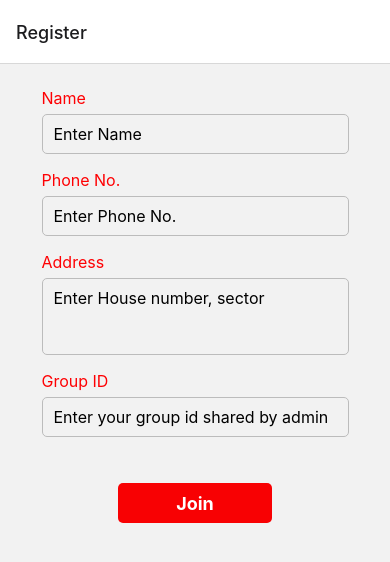
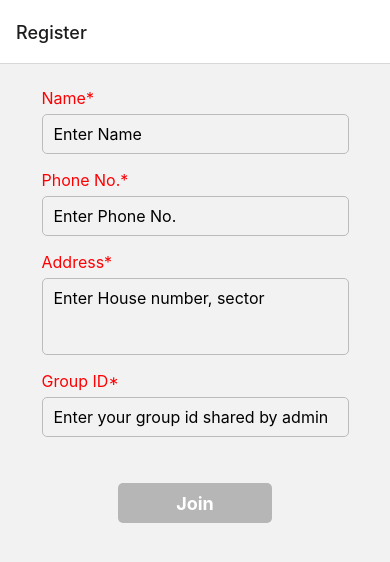
Before and after one commit to devinnow8/community_alert, a React Native app: screen /Login in a window 390 px wide. Shown: the top 562 px of the page. Built offline with nearby package versions, Linux system fonts and the light colour scheme.

Commit message:
Color Change Fixes

```diff
--- a/src/Screen/CommunityLogin.js
+++ b/src/Screen/CommunityLogin.js
@@ -65,7 +65,7 @@ const CommunityLogin = props => {
   return (
     <SafeAreaView style={styles.container}>
       <View style={styles.detail}>
-        <Text style={styles.text}>Name</Text>
+        <Text style={styles.text}>Name*</Text>
         <TextInput
           placeholder="Enter Name"
           value={detail.name}
@@ -75,7 +75,7 @@ const CommunityLogin = props => {
           style={styles.textInput}
         />
 
-        <Text style={styles.text}>Phone No.</Text>
+        <Text style={styles.text}>Phone No.*</Text>
 
         <TextInput
           maxLength={10}
@@ -88,7 +88,7 @@ const CommunityLogin = props => {
           style={styles.textInput}
         />
 
-        <Text style={styles.text}>Address</Text>
+        <Text style={styles.text}>Address*</Text>
 
         <TextInput
           placeholder="Enter House number, sector"
@@ -100,7 +100,7 @@ const CommunityLogin = props => {
           multiline
         />
 
-        <Text style={styles.text}>Group ID</Text>
+        <Text style={styles.text}>Group ID*</Text>
 
         <TextInput
           maxLength={4}
@@ -115,7 +115,10 @@ const CommunityLogin = props => {
 
         <Pressable
           disabled={handler()}
-          style={styles.button}
+          style={[
+            styles.button,
+            {backgroundColor: handler() ? '#B6B6B6' : '#F80103'},
+          ]}
           onPress={() => onPressLogin()}>
           <Text style={styles.buttonText}>Join</Text>
         </Pressable>
```
